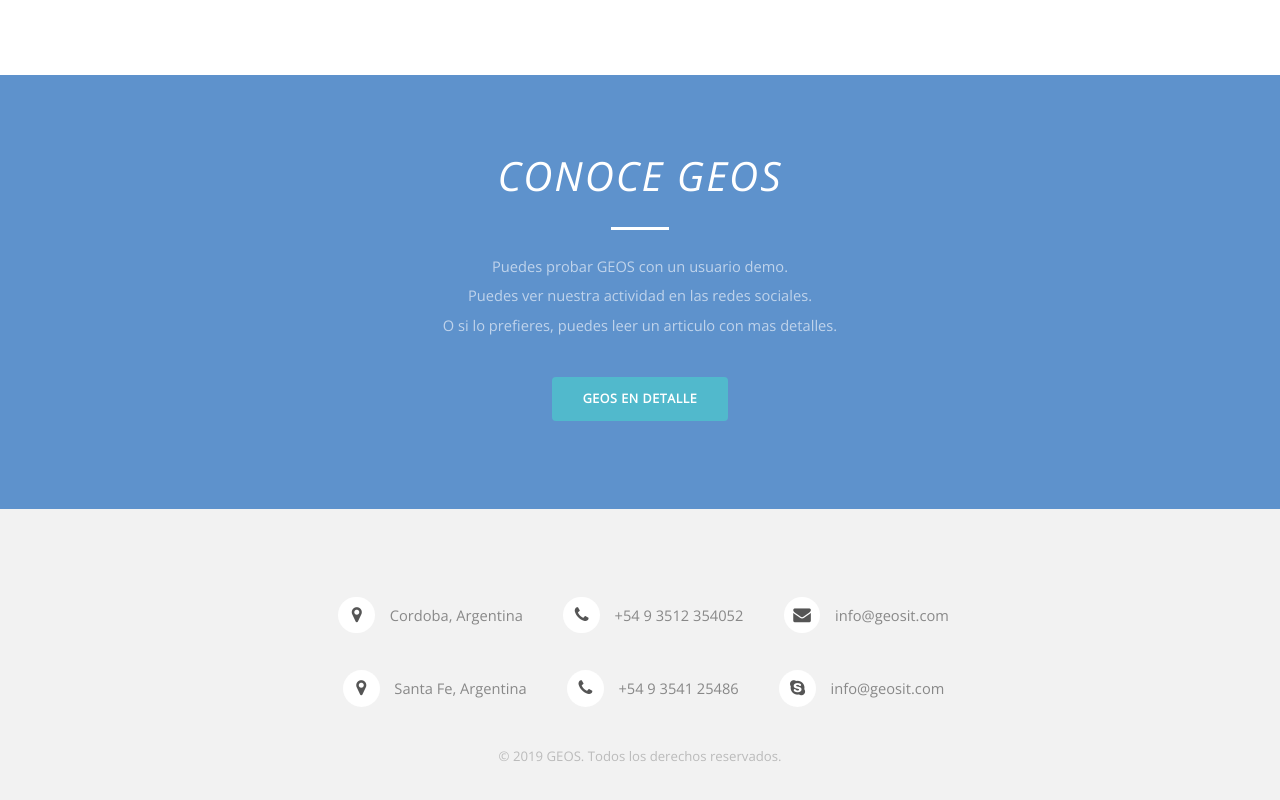
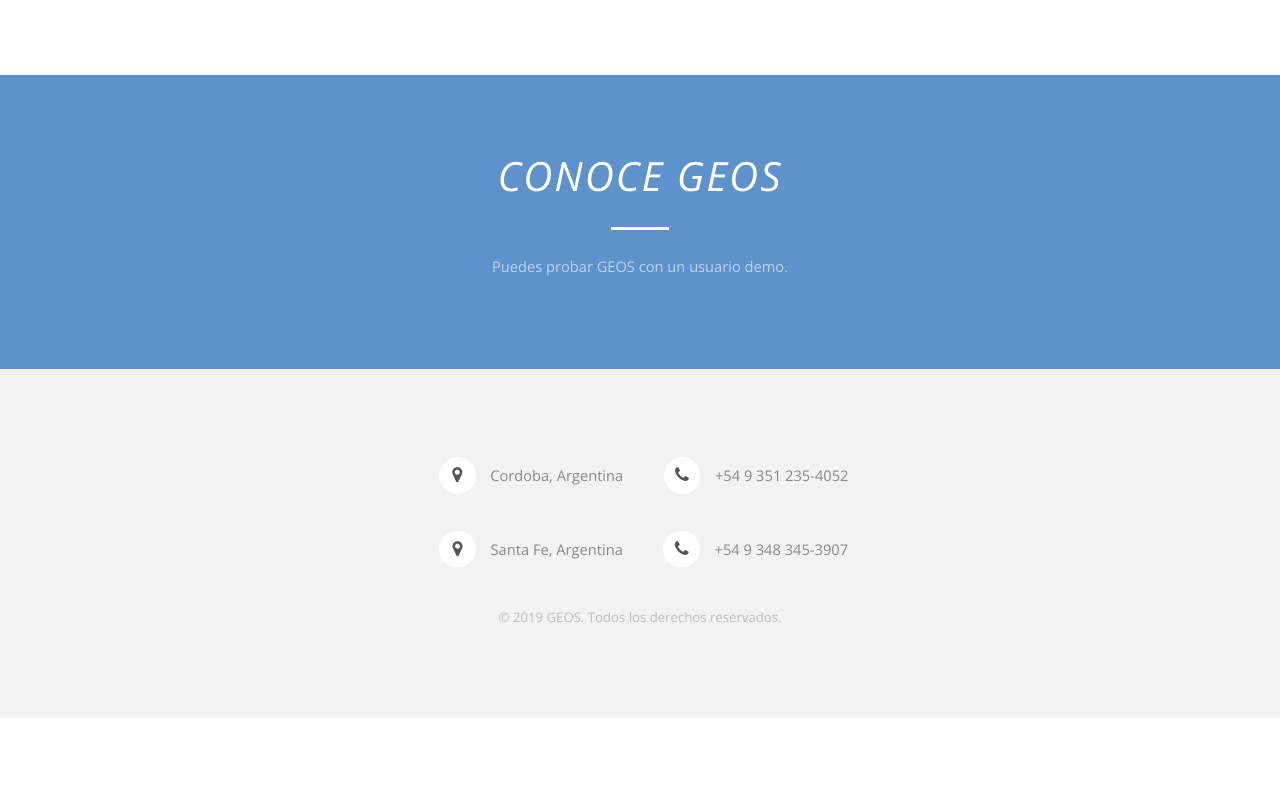
Before and after one commit to geosit/geos, a plain HTML site: page index.html in a window 1280 px wide. Shown: the part 4075-4875 px from the top of the page. After the commit the page ends 4793 px from the top, so only its background shows below. Drawn offline with nearby package versions, Linux system fonts and the light colour scheme.

Commit message:
Se actualizan datos de contacto.

```diff
--- a/index.html
+++ b/index.html
@@ -260,8 +260,12 @@
         <div class="inner">
             <header class="major">
                 <h2>Conoce GEOS</h2>
-                <p>Puedes probar GEOS con un usuario demo.<br>Puedes ver nuestra actividad en las redes sociales.<br>O si lo prefieres, puedes leer un articulo con mas detalles.</p>
-                <a href="#" class="button primary accent2">GEOS en detalle</a>
+                <p>
+                    Puedes probar GEOS con un usuario demo.
+                    <!-- <br>Puedes ver nuestra actividad en las redes sociales. -->
+                    <!-- <br>O si lo prefieres, puedes leer un articulo con mas detalles. -->
+                </p>
+                <!-- <a href="#" class="button primary accent2">GEOS en detalle</a> -->
                 <!-- <div class="posts2">
                     <article>
                         <div class="content">
@@ -303,13 +307,13 @@
     <footer id="footer">
         <ul class="contact-icons">
             <li class="icon fa-map-marker"><a href="#">Cordoba, Argentina</a></li>
-            <li class="icon fa-phone"><a href="#">+54 9 3512 354052</a></li>
-            <li class="icon fa-envelope"><a href="#">info@geosit.com</a></li>
+            <li class="icon fa-phone"><a href="#">+54 9 351 235-4052</a></li>
+            <!-- <li class="icon fa-envelope"><a href="#">info@geosit.com</a></li> -->
         </ul>
         <ul class="contact-icons">
             <li class="icon fa-map-marker"><a href="#">Santa Fe, Argentina</a></li>
-            <li class="icon fa-phone"><a href="#">+54 9 3541 25486</a></li>
-            <li class="icon fa-skype"><a href="#">info@geosit.com</a></li>
+            <li class="icon fa-phone"><a href="#">+54 9 348 345-3907</a></li>
+            <!-- <li class="icon fa-skype"><a href="#">info@geosit.com</a></li> -->
         </ul>
         <div class="copyright">&copy; 2019 GEOS. Todos los derechos reservados.</div>
     </footer>
@@ -325,5 +329,4 @@
     </nav>
 </body>
 <script src="scripts/script-cascade-pixelarity.js"></script>
-
 </html>
```
